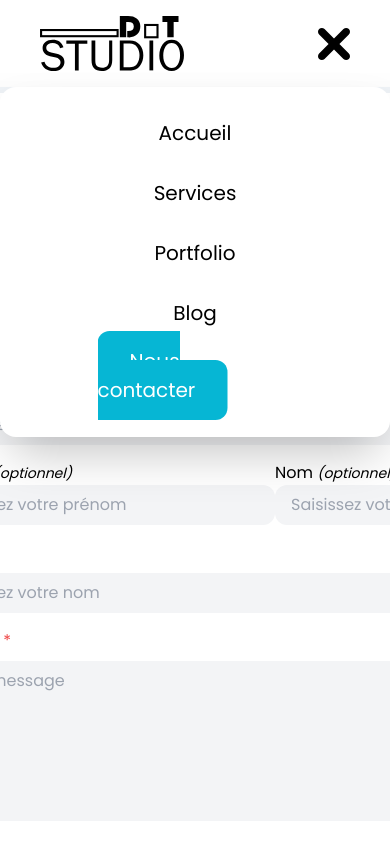
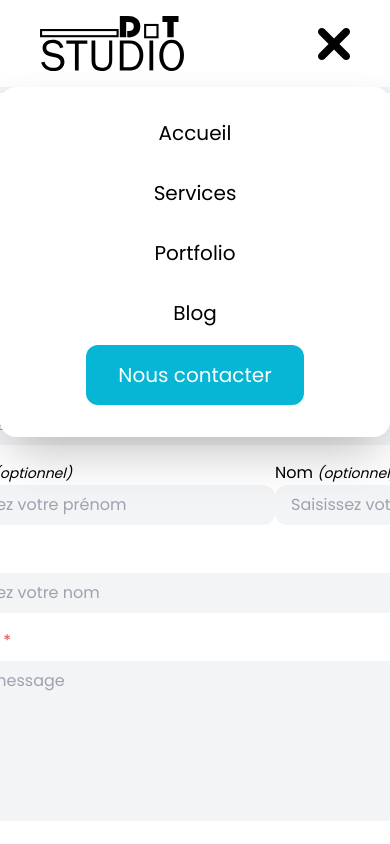
Before and after one commit to proph-dev/Dot-Studio, a Nuxt app in the folder frontend/: page /contact in a window 390 px wide. Both pictures are taken after a click on the picture 334 px from the left and 43 px from the top of the page. Shown: the top 844 px of the page. Built offline with nearby package versions, Linux system fonts and the light colour scheme.

Commit message:
fix details navbar and contact

```diff
--- a/frontend/components/navbar/Navbar.vue
+++ b/frontend/components/navbar/Navbar.vue
@@ -16,7 +16,7 @@
         <div class="flex flex-col text-center h-full">
           <Tabs v-for="tab in tabs" v-bind:key="tab.id" :content="tab.content" :url="tab.url" class="text-xl text-black font-medium hover:text-zinc-600 mb-8 last:mb-0"/>
         </div>
-        <div class="absolute bottom-8 left-1/2 -translate-x-1/2 text-lg">
+        <div class="absolute bottom-8 left-1/2 -translate-x-1/2 w-full sm:w-max flex justify-center">
           <CtaButton url="/contact" content="Nous contacter" />
         </div>
       </div>
--- a/frontend/pages/contact.vue
+++ b/frontend/pages/contact.vue
@@ -1,8 +1,5 @@
 <template>
   <div>
-    <header>
-    </header>
-
     <main>
       <Contact class="bg-slate-100" />
     </main>
```
